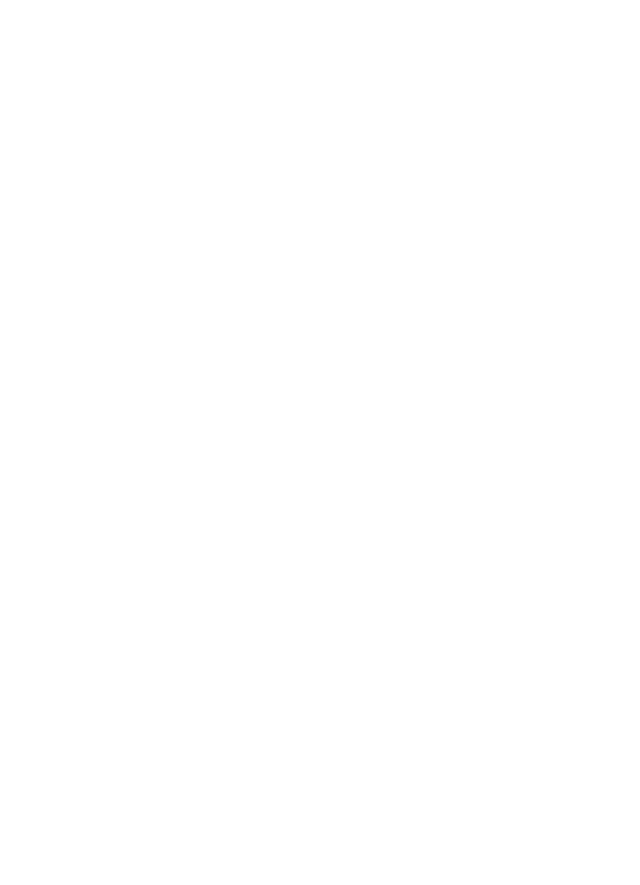
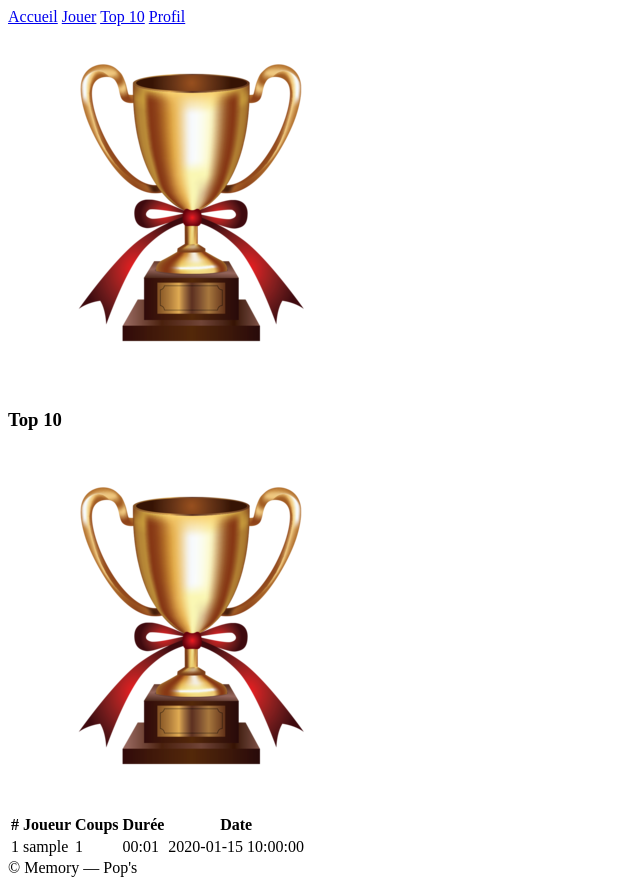
Before and after one commit to Pauline-hiez/memory, a PHP site: page /top10.php in a window 1280 px wide. Before the commit the part shown is empty. Shown: the whole page, without its empty margins (0-640 px from the left). Before the commit the page ends 800 px from the top, so only its background shows below. Run offline with PHP 8.4, Linux system fonts and the light colour scheme; tables that the repository leaves empty hold one stand-in row (values such as "Sample post"); some web fonts are replaced.

Commit message:
pages -> top10.php

```diff
--- a/pages/index.php
+++ b/pages/index.php
@@ -2,8 +2,8 @@
 
 session_start();
 
-require_once __DIR__ . '/classes/Database.php';
-require_once __DIR__ . '/classes/Player.php';
+require_once __DIR__ . '/../classes/Database.php';
+require_once __DIR__ . '/../classes/Player.php';
 
 $db = Database::getConnexion();
 
@@ -76,5 +76,5 @@
 
 <?php
 $content = ob_get_clean();
-require_once __DIR__ . '/layout.php';
+require_once __DIR__ . '/../layout.php';
 ?>
--- a/pages/top10.php
+++ b/pages/top10.php
@@ -0,0 +1,58 @@
+<?php
+
+session_start();
+
+require_once __DIR__ . '/../classes/Database.php';
+require_once __DIR__ . '/../classes/GameRepository.php';
+require_once __DIR__ . '/../classes/Player.php';
+
+$top = GameRepository::top10();
+
+$pageTitle = 'Top 10';
+ob_start();
+
+?>
+
+<div class="container">
+    <div class="bulle">
+        <div class="top-10">
+            <img src="/memory/assets/img/winner.png" alt="winner" class="winner-icon">
+            <h3 class="top-10">Top 10</h3>
+            <img src="/memory/assets/img/winner.png" alt="winner" class="winner-icon">
+        </div>
+    </div>
+
+    <table class="table">
+        <thead>
+            <tr>
+                <th>#</th>
+                <th>Joueur</th>
+                <th>Coups</th>
+                <th>Durée</th>
+                <th>Date</th>
+            </tr>
+        </thead>
+        <tbody>
+            <?php if (empty($top)): ?>
+                <tr>
+                    <td colspan="5" class="center">Aucune partie enregistrée</td>
+                </tr>
+            <?php else: ?>
+                <?php $i = 1;
+                foreach ($top as $row): ?>
+                    <tr>
+                        <td><?= $i++ ?></td>
+                        <td><?= htmlspecialchars($row['username']) ?></td>
+                        <td><?= (int)$row['moves'] ?></td>
+                        <td><?= isset($row['time_seconds']) ? gmdate('i:s', (int)$row['time_seconds']) : '-' ?></td>
+                        <td><?= htmlspecialchars($row['played_at'] ?? '') ?></td>
+                    </tr>
+                <?php endforeach; ?>
+            <?php endif; ?>
+        </tbody>
+    </table>
+</div>
+
+<?php
+$content = ob_get_clean();
+require_once __DIR__ . '/../layout.php';
```
